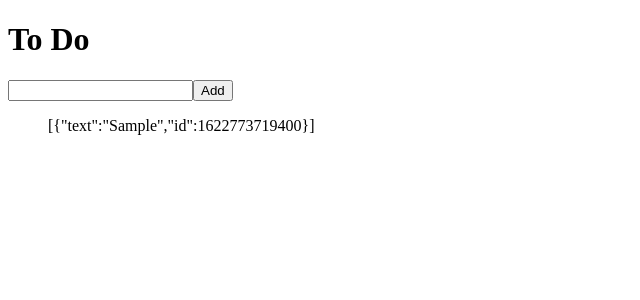
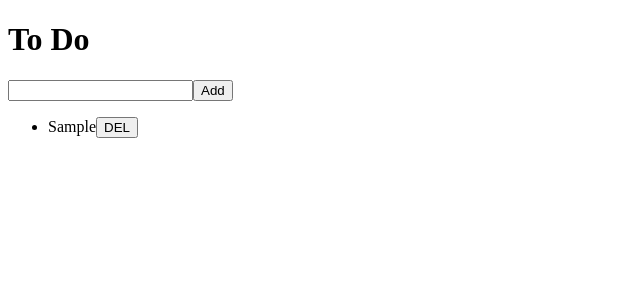
Before and after one commit to MyNameIsTaeYeong/vanilla-redux, a React (Create React App) app: page / in a window 1280 px wide. Both pictures are taken after typing "Sample" into the empty fields and a click on the button "Add". Shown: the top 300 px of the page, without its empty margins (0-640 px from the left). Built offline with nearby package versions, Linux system fonts and the light colour scheme.

Commit message:
Deleting To Do

```diff
--- /dev/null
+++ b/src/components/ToDo.js
@@ -0,0 +1,19 @@
+import { connect } from "react-redux";
+import { actionCreators } from "../store";
+
+function ToDo({ text, onBtnClick }) {
+  return (
+    <li>
+      {text}
+      <button onClick={onBtnClick}>DEL</button>
+    </li>
+  );
+}
+
+function mapDispatchToProps(dispatch, ownProps) {
+  return {
+    onBtnClick: () => dispatch(actionCreators.deleteToDo(ownProps.id)),
+  };
+}
+
+export default connect(null, mapDispatchToProps)(ToDo);
--- a/src/routes/Home.js
+++ b/src/routes/Home.js
@@ -1,5 +1,6 @@
 import { useState } from "react";
 import { connect } from "react-redux";
+import ToDo from "../components/ToDo";
 import { actionCreators } from "../store";
 
 function Home({ toDos, addToDo }) {
@@ -22,7 +23,11 @@
         <input type="text" value={text} onChange={onChange} />
         <button>Add</button>
       </form>
-      <ul>{JSON.stringify(toDos)}</ul>
+      <ul>
+        {toDos.map((toDo) => (
+          <ToDo {...toDo} key={toDo.id} />
+        ))}
+      </ul>
     </>
   );
 }
```
